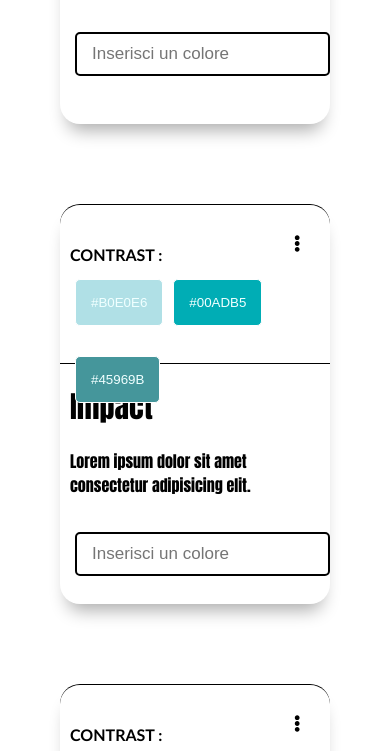
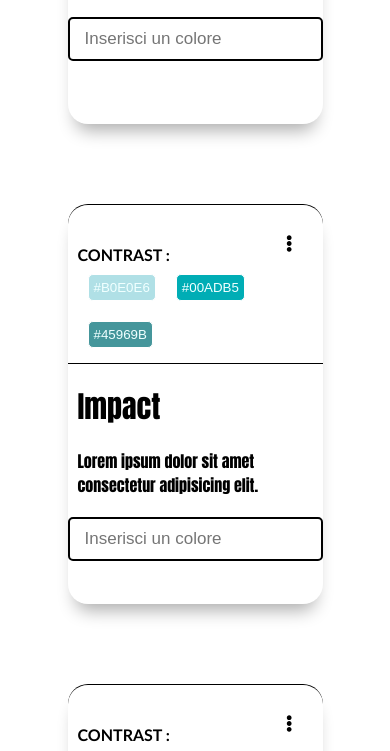
Before and after one commit to ManuelaScotto/changeColor, a plain HTML site: page index.html in a window 390 px wide. Shown: the part 366-1117 px from the top of the page. Drawn offline with nearby package versions, Linux system fonts and the light colour scheme.

Commit message:
dimensioni modificate

```diff
--- a/script.js
+++ b/script.js
@@ -53,9 +53,9 @@ class Card extends React.Component {
         super(props)
         this.state = {
             dropIsOpen: false, //per il dropdown (inizialmente è false)
-            transition: false,
+            // transition: false,
             bckColor: 'white',
-            id: [1, 2, 3], //id delle card
+            id: [1, 2, 3, 4], //id delle card
             colors: props.colors, //recupero l'array colors da Card in App per poterlo mappare
             font: props.font,
             fontName: props.fontName,
@@ -70,7 +70,11 @@ class Card extends React.Component {
             transition: true
         })
     }
-
+    mouseOff() { //quando tolgo il mouse il background color mi ritorna null
+        this.setState({
+            bckColor: null
+        })
+    }
     handleClick() {  // visualizza e nasconde dropdown al click
         if (!this.state.dropIsOpen) {
             this.setState({
@@ -95,11 +99,7 @@ class Card extends React.Component {
             colorInput: e.target.value
         })
     }
-    mouseOff() { //quando tolgo il mouse il background color mi ritorna null
-        this.setState({
-            bckColor: null
-        })
-    }
+
     render() {
         return (
             /* modifico il background color delle card in base al click del mouse (recupero color da handlecolor) */
@@ -150,7 +150,7 @@ class Card extends React.Component {
 
 // //////////////////////////////////////////////////////////////////////////
 // COMPONENTE APP
-// creo le 3 card con le sue caratteristiche
+// creo le card con le sue caratteristiche
 // //////////////////////////////////////////////////////////////////////////
 
 function App() {
--- a/style.css
+++ b/style.css
@@ -14,7 +14,7 @@
 
 /* card */
 .card {
-    width: 425px ;
+    width: 520px ;
     /* width: calc(100% / 3 - 40px) ; */
     height: 400px;
     margin: 40px;
@@ -120,3 +120,13 @@ input:active, input:focus {
     border: 1px solid black;
     outline: 0;
 }
+
+@media screen and (max-width: 537px) {
+    .color {
+        padding: 5px;
+        margin: 10px;
+    }
+    input {
+        margin: 0;
+    }
+}
```
